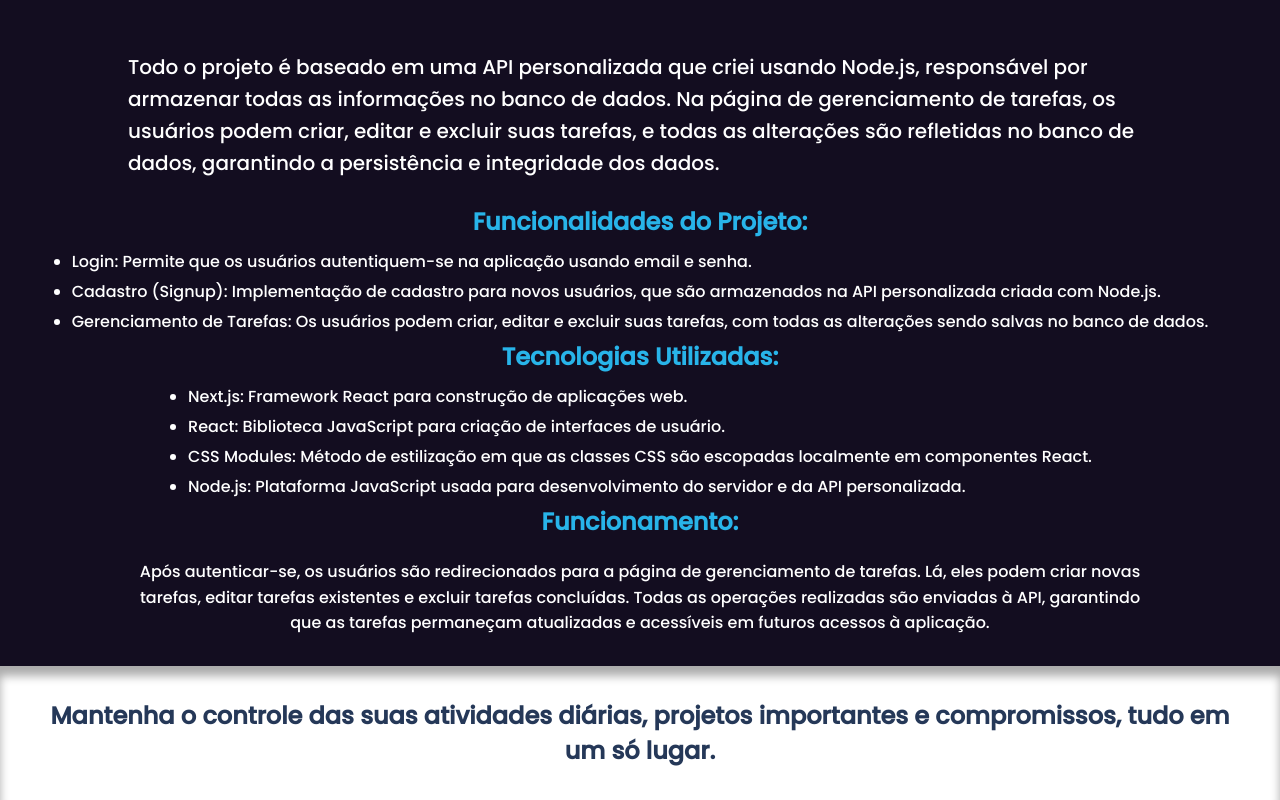
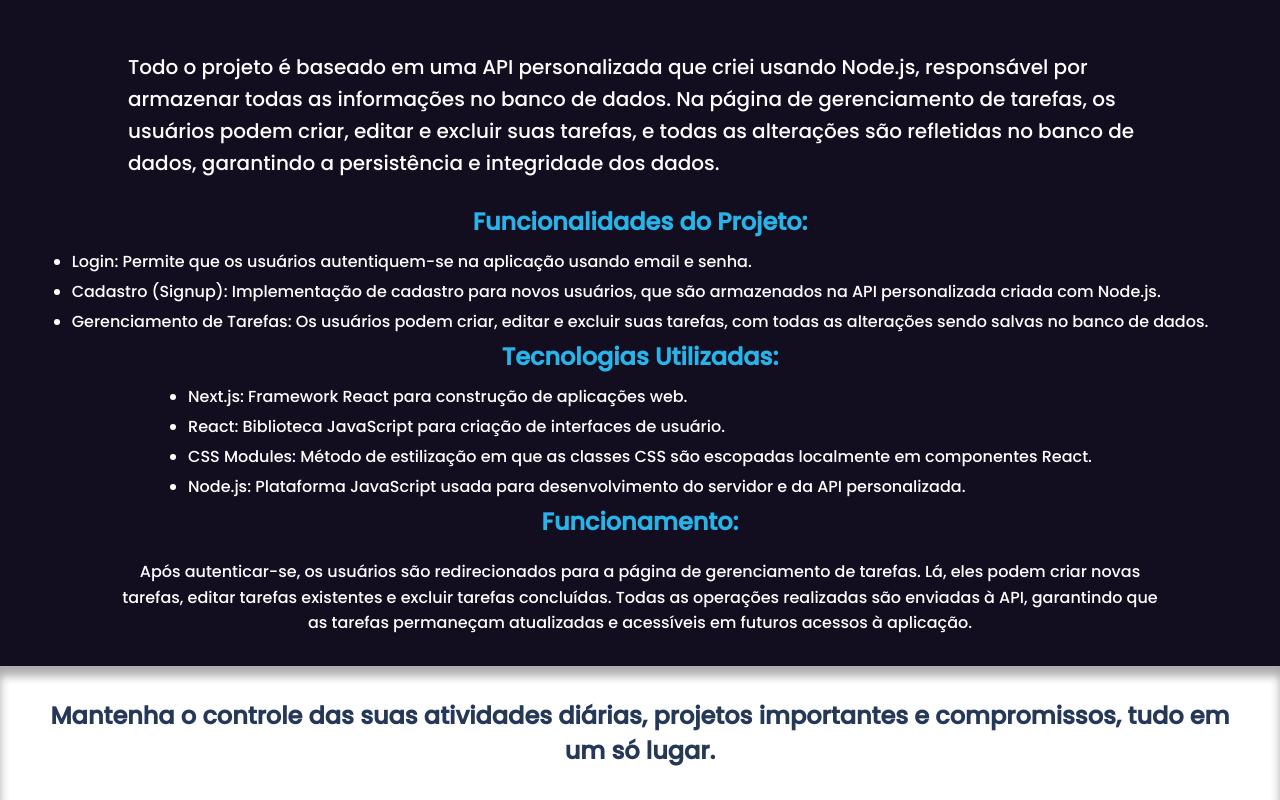
Before and after one commit to GuilhermeGomesti1/MyApiSystem, a Next.js app: page /sobre-o-projeto in a window 1280 px wide. Shown: the part 706-1506 px from the top of the page. Built offline with nearby package versions, Linux system fonts and the light colour scheme.

Commit message:
Update styles.module.css

```diff
--- a/src/pages/sobre-o-projeto/styles.module.css
+++ b/src/pages/sobre-o-projeto/styles.module.css
@@ -59,7 +59,7 @@
   line-height: 1.6;
   margin-left: auto;
   margin-right: auto;
-  width: 80%;
+  width: 81%;
   padding: 10px;
 }
 
```
